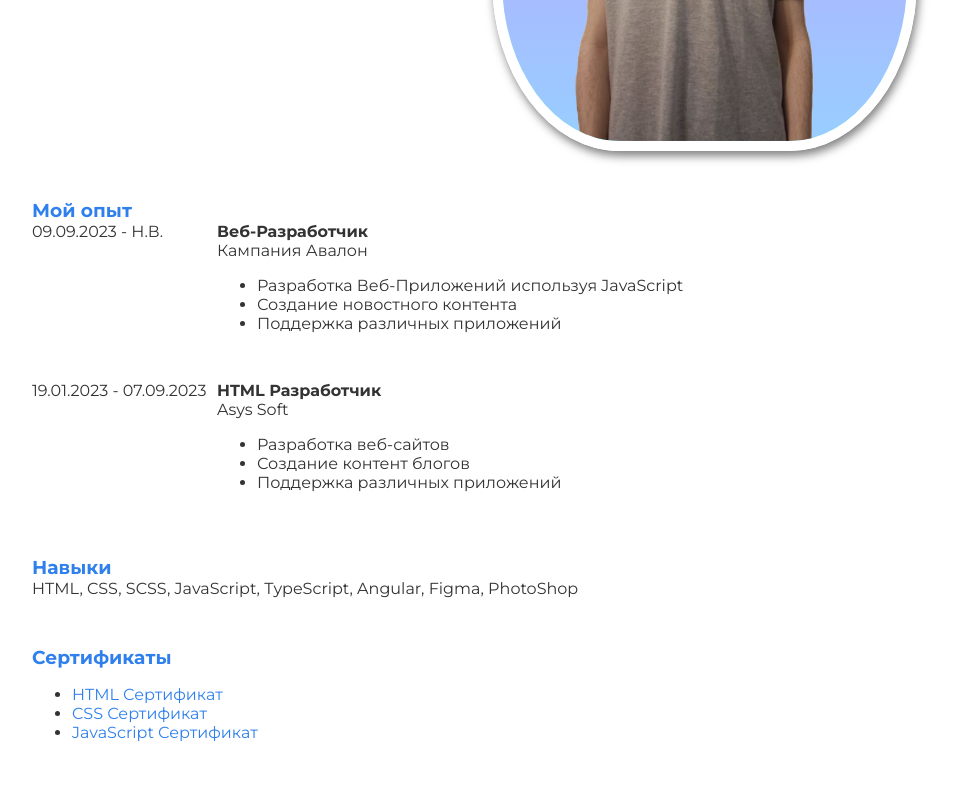
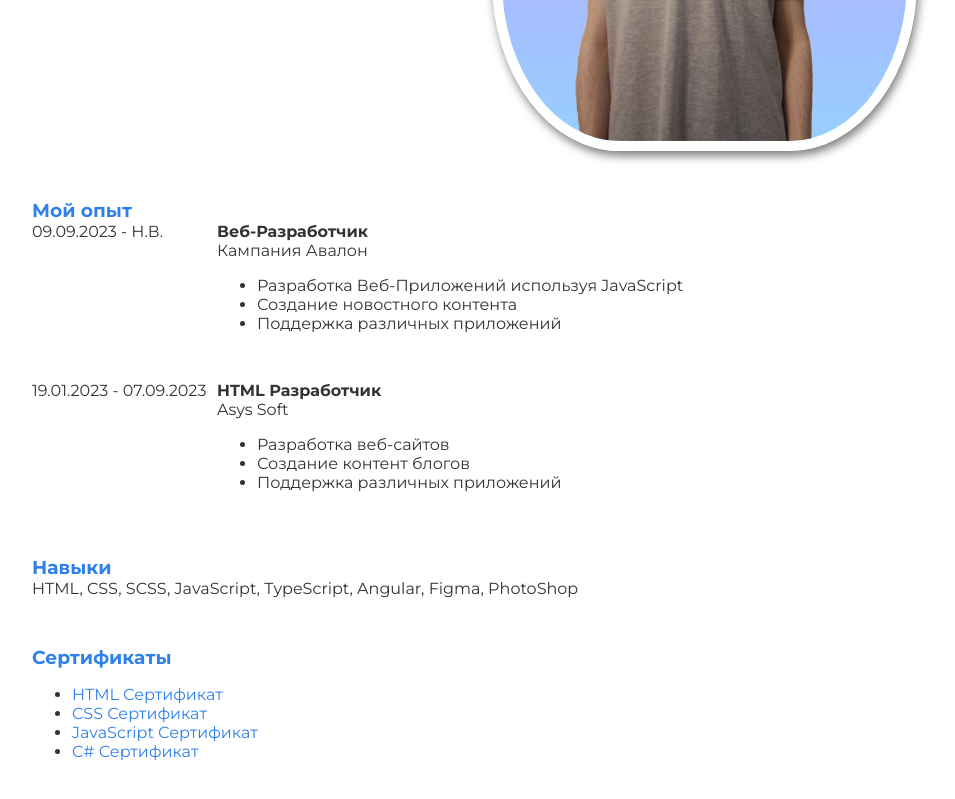
Before and after one commit to IgorAmartu/Resume, a plain HTML site: page index.html in a window 1280 px wide. Shown: the part 463-1262 px from the top of the page, without its empty margins (158-1113 px from the left). Drawn offline with nearby package versions, Linux system fonts and the light colour scheme.

Commit message:
Task-14 add sert C#

```diff
--- a/index.html
+++ b/index.html
@@ -147,6 +147,8 @@
             class="underline-one" target="_blank">CSS Сертификат</a></li>
         <li><a href="https://intuit.ru/sites/default/files/diploma/i/g/o/r/_/Nekommerch-2-1648249-ORF.jpg"
             class="underline-one" target="_blank">JavaScript Сертификат</a></li>
+            <li><a href="https://intuit.ru/sites/default/files/diploma/i/g/o/r/_/Nekommerch-2-1652272-ORF.jpg"
+            class="underline-one" target="_blank">C# Сертификат</a></li>
       </ul>
     </section>
   </div>
```
